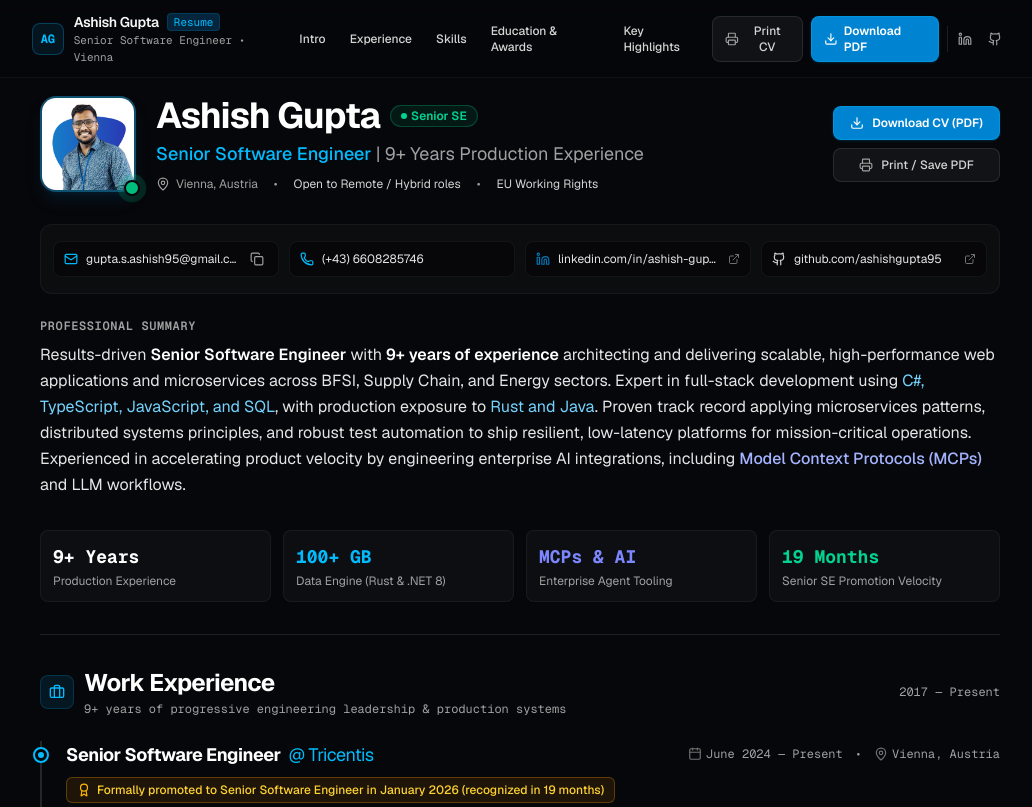
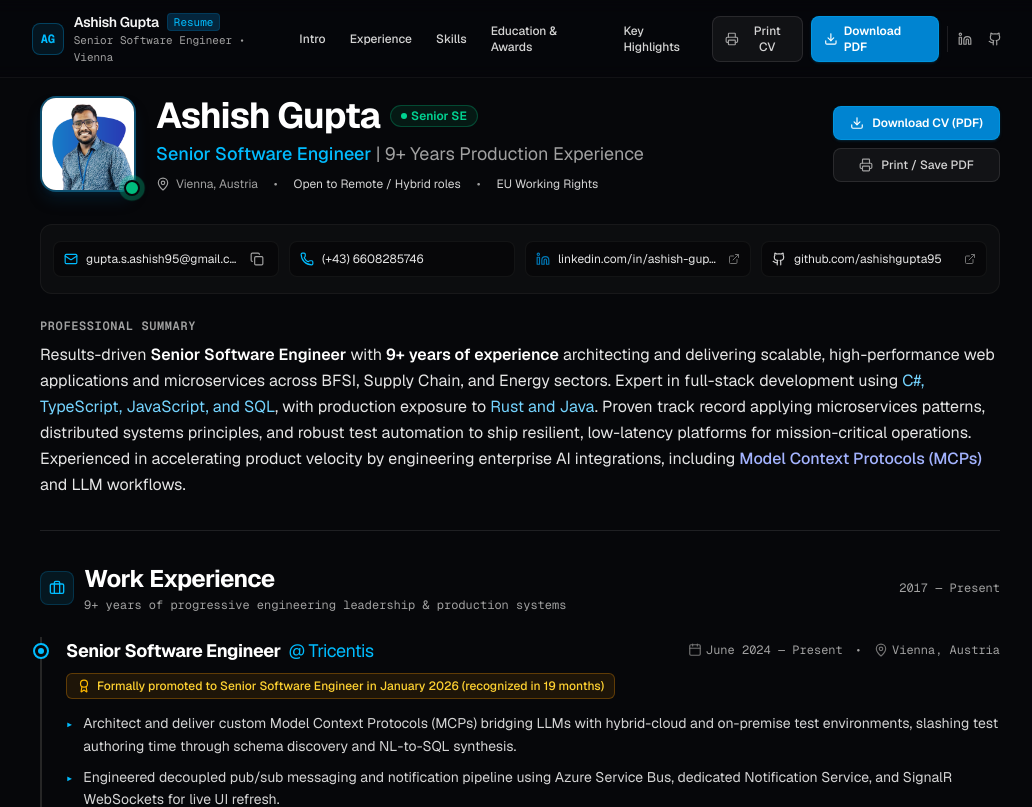
Before and after one commit to ashishgupta95/ashishgupta95.github.io, a Next.js app: page / in a window 1280 px wide. Shown: the top 807 px of the page, without its empty margins (120-1152 px from the left). Built offline with nearby package versions, Linux system fonts and the light colour scheme.

Commit message:
fix(ui): remove highlight metrics tiles from header

```diff
--- a/src/components/ResumeHeader.tsx
+++ b/src/components/ResumeHeader.tsx
@@ -166,26 +166,6 @@ export default function ResumeHeader() {
           Results-driven <strong className="text-white font-semibold">Senior Software Engineer</strong> with <strong className="text-white font-semibold">9+ years of experience</strong> architecting and delivering scalable, high-performance web applications and microservices across BFSI, Supply Chain, and Energy sectors. Expert in full-stack development using <span className="text-sky-300">C#, TypeScript, JavaScript, and SQL</span>, with production exposure to <span className="text-sky-300">Rust and Java</span>. Proven track record applying microservices patterns, distributed systems principles, and robust test automation to ship resilient, low-latency platforms for mission-critical operations. Experienced in accelerating product velocity by engineering enterprise AI integrations, including <span className="text-indigo-300 font-medium">Model Context Protocols (MCPs)</span> and LLM workflows.
         </p>
       </div>
-
-      {/* Quick Resume Highlights */}
-      <div className="grid grid-cols-2 sm:grid-cols-4 gap-3 mt-6 pt-2">
-        <div className="p-3 rounded-lg bg-white/[0.03] border border-white/5 resume-badge">
-          <div className="text-lg font-bold text-white font-mono">9+ Years</div>
-          <div className="text-xs text-neutral-400 mt-0.5">Production Experience</div>
-        </div>
-        <div className="p-3 rounded-lg bg-white/[0.03] border border-white/5 resume-badge">
-          <div className="text-lg font-bold text-sky-400 font-mono">100+ GB</div>
-          <div className="text-xs text-neutral-400 mt-0.5">Data Engine (Rust & .NET 8)</div>
-        </div>
-        <div className="p-3 rounded-lg bg-white/[0.03] border border-white/5 resume-badge">
-          <div className="text-lg font-bold text-indigo-400 font-mono">MCPs & AI</div>
-          <div className="text-xs text-neutral-400 mt-0.5">Enterprise Agent Tooling</div>
-        </div>
-        <div className="p-3 rounded-lg bg-white/[0.03] border border-white/5 resume-badge">
-          <div className="text-lg font-bold text-emerald-400 font-mono">19 Months</div>
-          <div className="text-xs text-neutral-400 mt-0.5">Senior SE Promotion Velocity</div>
-        </div>
-      </div>
     </section>
   );
 }
```
